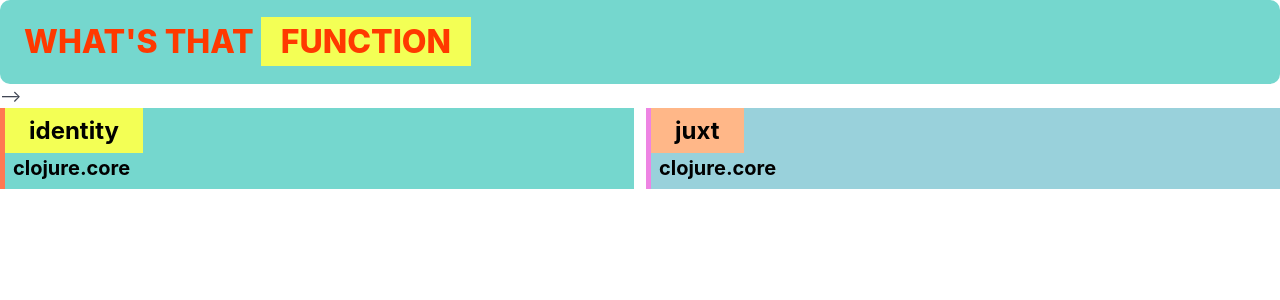
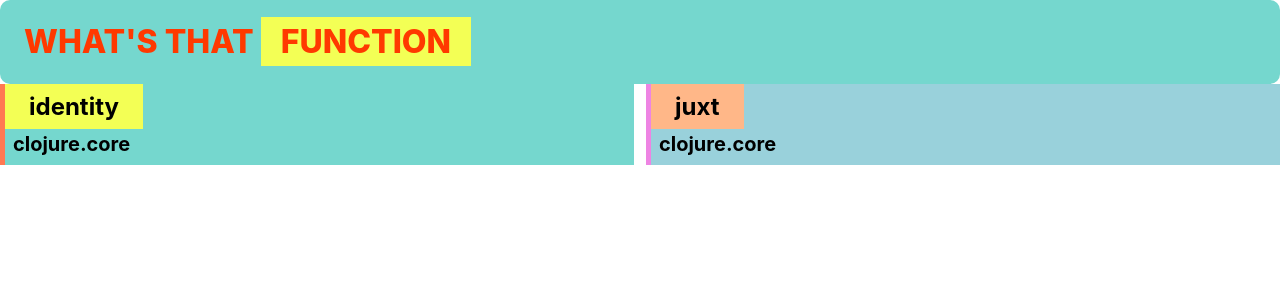
Before and after one commit to SneakyPeet/whats-that-function, a Jekyll site: the page built from index.md, in a window 1280 px wide. Shown: the top 300 px of the page. Built offline with Jekyll 4.4.1, drawn with Linux system fonts in a browser that asks for light colours.

Commit message:
fix layout

```diff
--- a/_layouts/index.html
+++ b/_layouts/index.html
@@ -18,17 +18,6 @@
       </div>
     </section>
     <section class="">
-      <!-- <div class=" content">
-           <div style="background-color: #710f6f;
-           padding: 1rem;
-           border: 10px solid #75d7ce;
-           border-radius: 0px 0px 10px 10px;">
-
-
-
-           <!-- {{ content }} -->
-      </div>
-      </div> -->
       <div class="content">
 
         <div class="grid is-col-min-12">
@@ -39,11 +28,8 @@
             <span class="p-2 is-size-5"> {{fn.lib}}</span>
           </a>
           {% endfor %}
-
         </div>
-
       </div>
-
     </section>
   </body>
 </html>
```
